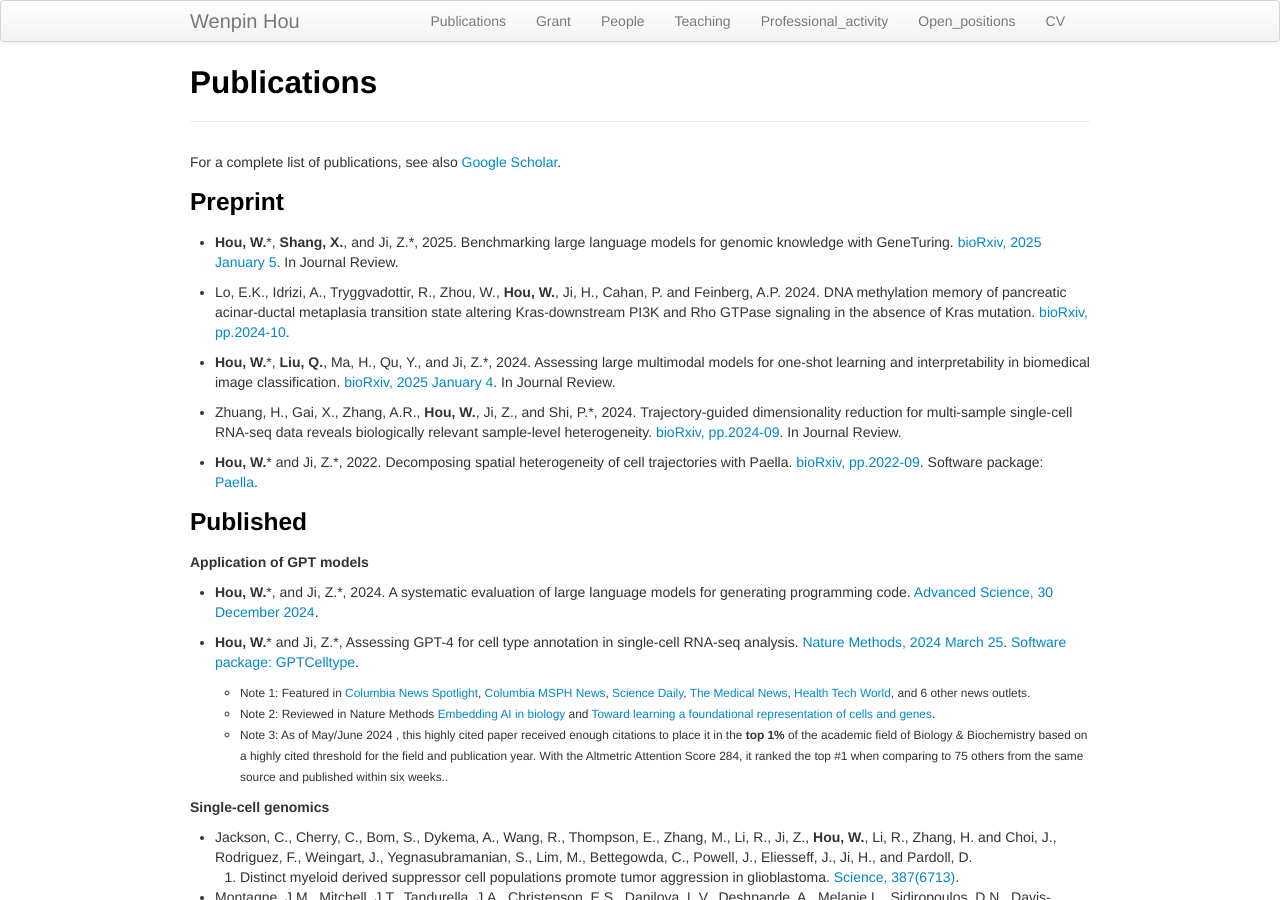
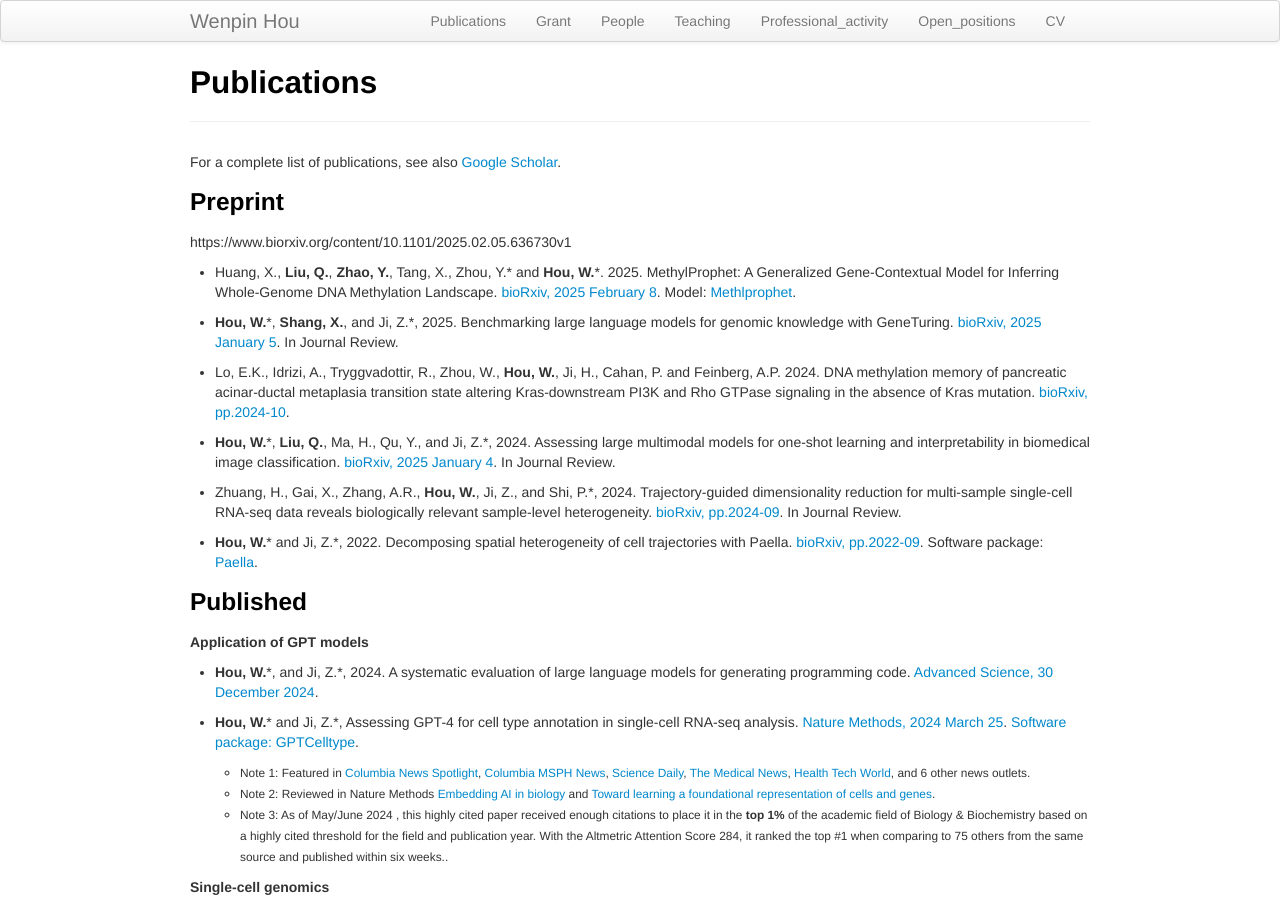
Before and after one commit to Winnie09/Wenpin_Hou, a Jekyll site: the page built from pages/publications.md, in a window 1280 px wide and 900 px high. Built offline with Jekyll 4.4.1, drawn with Linux system fonts in a browser that asks for light colours.

Commit message:
add changes

```diff
--- a/pages/publications.md
+++ b/pages/publications.md
@@ -9,6 +9,13 @@ For a complete list of publications, see also [Google Scholar](https://scholar.g
 
 
 ### Preprint
+
+
+https://www.biorxiv.org/content/10.1101/2025.02.05.636730v1
+
+
+- Huang, X., **Liu, Q.**, **Zhao, Y.**, Tang, X., Zhou, Y.\* and **Hou, W.**\*. 2025. MethylProphet: A Generalized Gene-Contextual Model for Inferring
+Whole-Genome DNA Methylation Landscape. [bioRxiv, 2025 February 8](https://www.biorxiv.org/content/10.1101/2025.02.05.636730v1). Model: [Methlprophet](https://github.com/xk-huang/methylprophet/).
 
 - **Hou, W.**\*, **Shang, X.**, and Ji, Z.\*, 2025. Benchmarking large language models for genomic knowledge with GeneTuring.   [bioRxiv, 2025 January 5](https://www.biorxiv.org/content/10.1101/2023.03.11.532238v2). In Journal Review.
 
```
